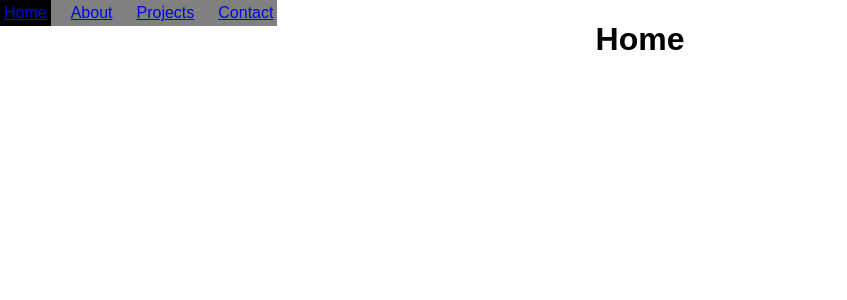
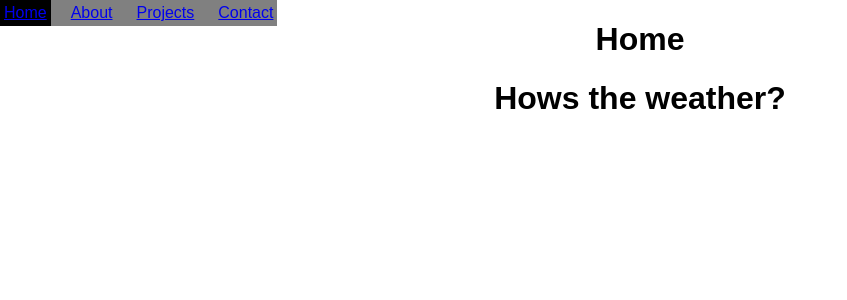
Before and after one commit to CharlesEMiddleton/MyPortfolio, a React (Create React App) app in the folder frontend/: page / in a window 1280 px wide. Shown: the top 300 px of the page, without its empty margins (0-847 px from the left). Built offline with nearby package versions, Linux system fonts and the light colour scheme; no server answers.

Commit message:
fixing project

```diff
--- a/frontend/src/App.js
+++ b/frontend/src/App.js
@@ -1,6 +1,6 @@
 import './App.css';
 import Navbar from './components/Navbar/Navbar';
-import { BrowserRouter, Routes, Route } from 'react-router-dom';
+import { Routes, Route } from 'react-router-dom';
 import Home from './pages/Home';
 import Contact from './pages/Contact';
 import About from './pages/About';
@@ -9,16 +9,13 @@ import Projects from './pages/Projects';
 function App() {
   return (
     <div className="App">
-
       <Navbar />
       <Routes>
         <Route path="/" element={<Home />} />
         <Route path="/about" element={<About />} />
         <Route path="/projects" element={<Projects />} />
         <Route path="/contact" element={<Contact />} />
-
       </Routes>
-
     </div>
   );
 }
--- a/frontend/src/index.js
+++ b/frontend/src/index.js
@@ -1,15 +1,15 @@
 import React from 'react';
-import ReactDOM from 'react-dom/client';
+import ReactDOM from 'react-dom/client'; // Note the '/client' import for React 18
 import './index.css';
 import App from './App';
 import reportWebVitals from './reportWebVitals';
-import {BrowserRouter} from 'react-router-dom'
+import { BrowserRouter } from 'react-router-dom';
 
 const root = ReactDOM.createRoot(document.getElementById('root'));
 root.render(
   <React.StrictMode>
     <BrowserRouter>
-    <App />
+      <App />
     </BrowserRouter>
   </React.StrictMode>
 );
--- a/frontend/src/pages/Home.js
+++ b/frontend/src/pages/Home.js
@@ -1,9 +1,12 @@
 import React from "react";
-
+import WeatherAPI from "../utilities/WeatherAPI";
 export default function Home (){
 
     return(
+        <div>
+        <h1>Home</h1>
+        <WeatherAPI />
 
-    <h1>Home</h1>
+     </div>
 )
 }
--- /dev/null
+++ b/frontend/src/utilities/URLs.js
@@ -0,0 +1 @@
+export var API_KEY = "8118593b076246fd88d223308242106";
--- /dev/null
+++ b/frontend/src/utilities/WeatherAPI.js
@@ -0,0 +1,24 @@
+import { useState, useEffect } from 'react';
+import { API_KEY } from './URLs';
+export default function WeatherAPI(){
+    const [weather, setWeather] = useState(null);
+    useEffect(() => {
+        fetch(`https://api.weatherapi.com/v1/current.json?${API_KEY}&q=Columbia`)
+        .then((response) => response.json())
+        .then((data) => {
+            console.log(data);
+            setWeather(data);
+        });
+    }, []);
+    return(
+        <div>
+        <h1>Hows the weather?</h1>
+        {weather && (
+            <div>
+            <h2>{weather.name}</h2>
+
+            </div>
+        )}
+        </div>
+    );
+}
```
Also changed, not shown: 1 other file (tests, documents, lock files or other folders). Lines whose indentation alone changed are shown as unchanged.
